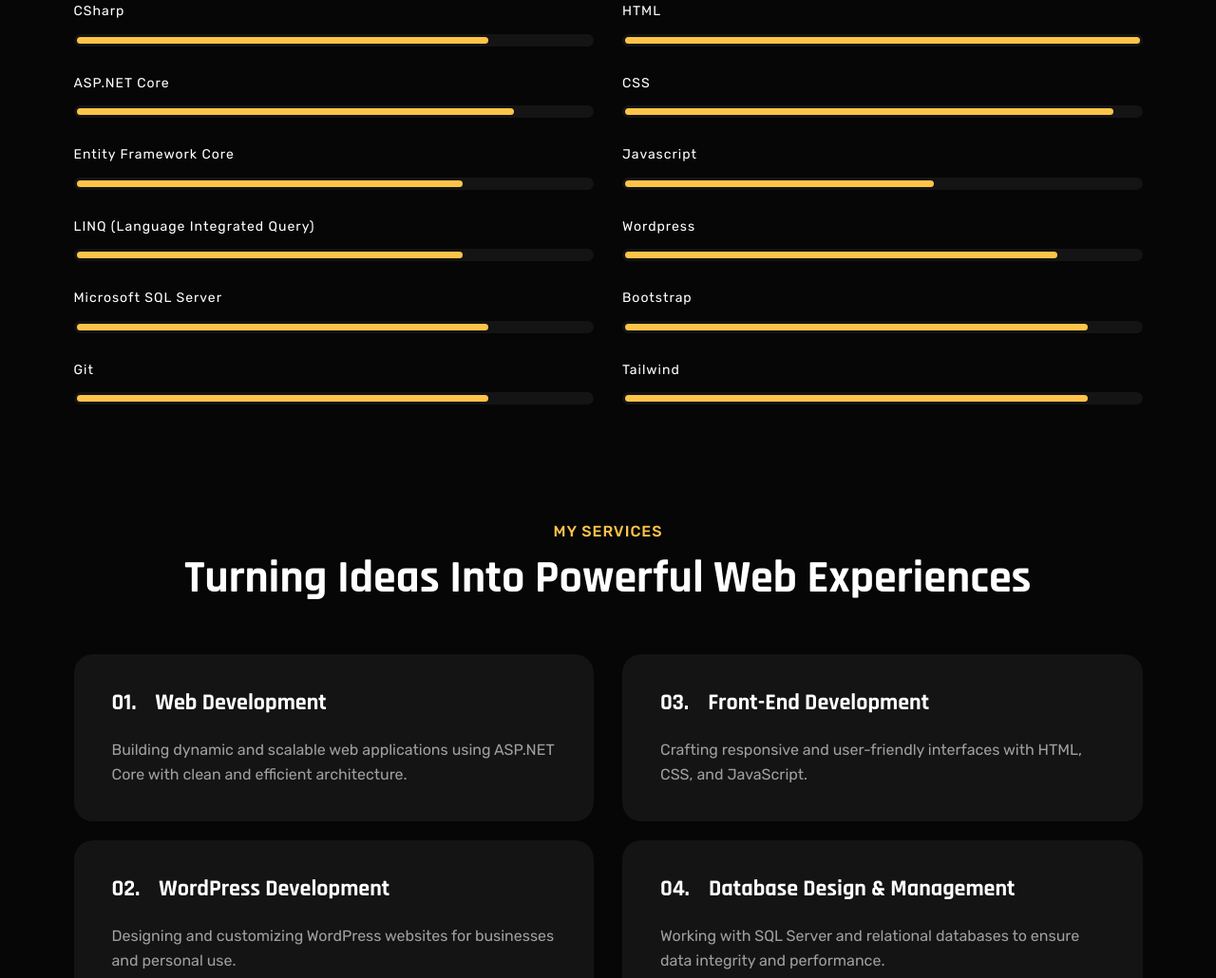
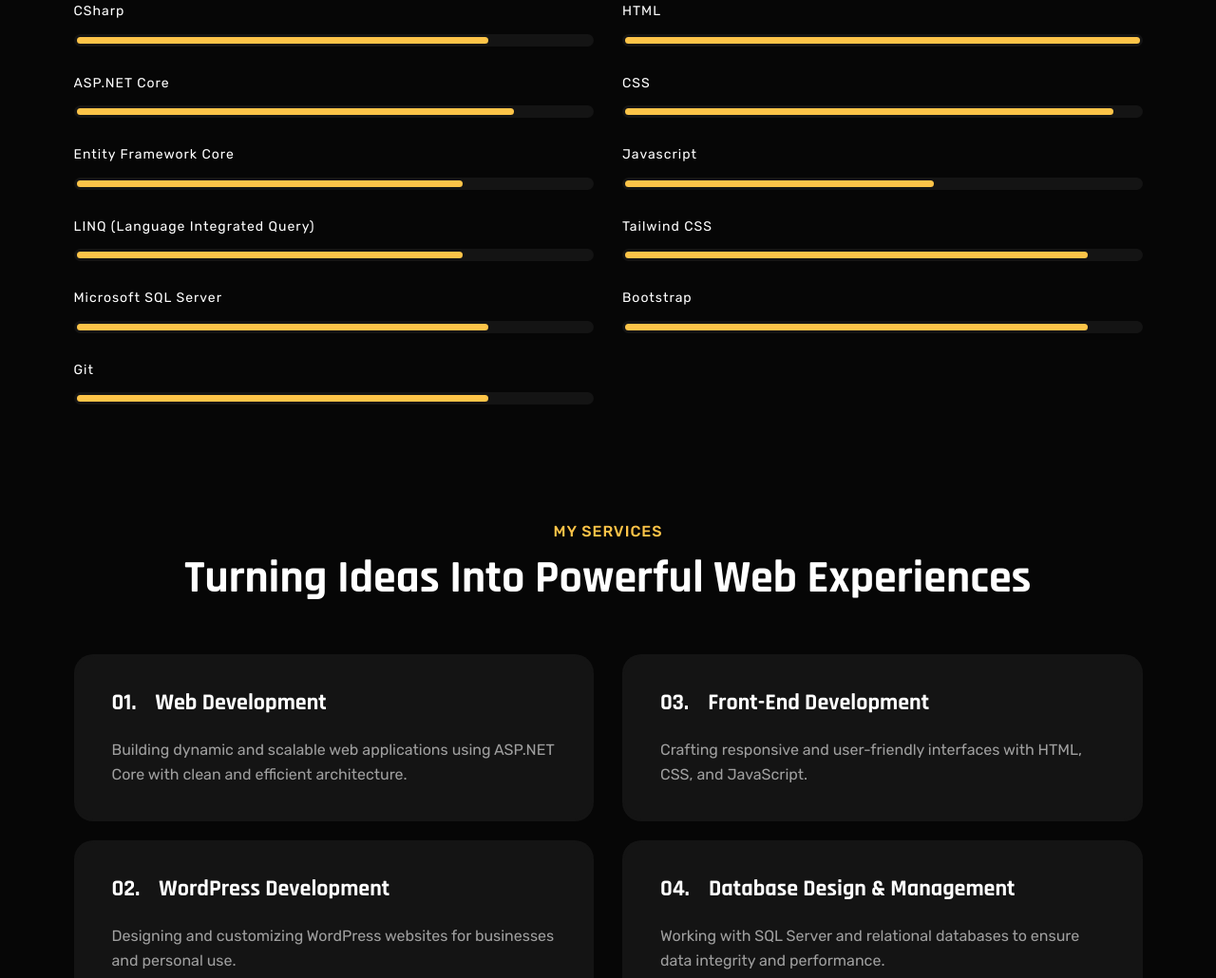
Before and after one commit to shamspour77/resume-info, a plain HTML site: page index.html in a window 1280 px wide. Shown: the part 2314-3344 px from the top of the page at 95% size. Drawn offline with Linux system fonts and the light colour scheme; animation ran at ten frames a second.

Commit message:
Wordpress Removed from Data

```diff
--- a/index.html
+++ b/index.html
@@ -9,7 +9,7 @@
     <link rel="shortcut icon" type="image/x-icon" href="assets/images/logo/favicon.png">
     <title>Aref Shamspour | Web Developer</title>
     <meta property="og:title" content="Aref Shamspour | Web Developer">
-    <meta property="og:description" content="Web developer with experience in ASP.NET Core and WordPress. Learning JavaScript and exploring React & Next.js to build modern, user-friendly applications.">
+    <meta property="og:description" content="Web developer with experience in ASP.NET Core. Learning JavaScript and exploring React & Next.js to build modern, user-friendly applications.">
     <meta property="og:image" content="assets/images/preview.png">
     <meta property="og:url" content="https://arefshams.info">
     <meta property="og:type" content="website">
@@ -372,9 +372,9 @@
                         <!-- Start Single Progress Charts -->
                         <div class="progress-charts">
                             <h6 class="heading heading-h6">
-                                Wordpress</h6>
+                                Tailwind CSS</h6>
                             <div class="progress">
-                                <div class="progress-bar wow fadeInLeft" data-wow-duration="0.8s" data-wow-delay=".6s" role="progressbar" style="width: 84%; visibility: visible; animation-duration: 0.8s; animation-delay: 0.6s; animation-name: fadeInLeft;" aria-valuenow="85" aria-valuemin="0" aria-valuemax="100">
+                                <div class="progress-bar wow fadeInLeft" data-wow-duration="0.8s" data-wow-delay=".6s" role="progressbar" style="width: 90%; visibility: visible; animation-duration: 0.8s; animation-delay: 0.6s; animation-name: fadeInLeft;" aria-valuenow="85" aria-valuemin="0" aria-valuemax="100">
                                 </div>
                             </div>
                         </div>
@@ -386,18 +386,6 @@
                             </h6>
                             <div class="progress">
                                 <div class="progress-bar wow fadeInLeft" data-wow-duration="0.9s" data-wow-delay=".7s" role="progressbar" style="width: 90%; visibility: visible; animation-duration: 0.9s; animation-delay: 0.7s; animation-name: fadeInLeft;" aria-valuenow="85" aria-valuemin="0" aria-valuemax="100">
-                                </div>
-                            </div>
-                        </div>
-                        <!-- End Single Progress Charts -->
-
-                        <!-- Start Single Progress Charts -->
-                        <div class="progress-charts">
-                            <h6 class="heading heading-h6">
-                                Tailwind
-                            </h6>
-                            <div class="progress">
-                                <div class="progress-bar wow fadeInLeft" data-wow-duration="1s" data-wow-delay=".8s" role="progressbar" style="width: 90%; visibility: visible; animation-duration: 1s; animation-delay: 0.8s; animation-name: fadeInLeft;" aria-valuenow="85" aria-valuemin="0" aria-valuemax="100">
                                 </div>
                             </div>
                         </div>
```
